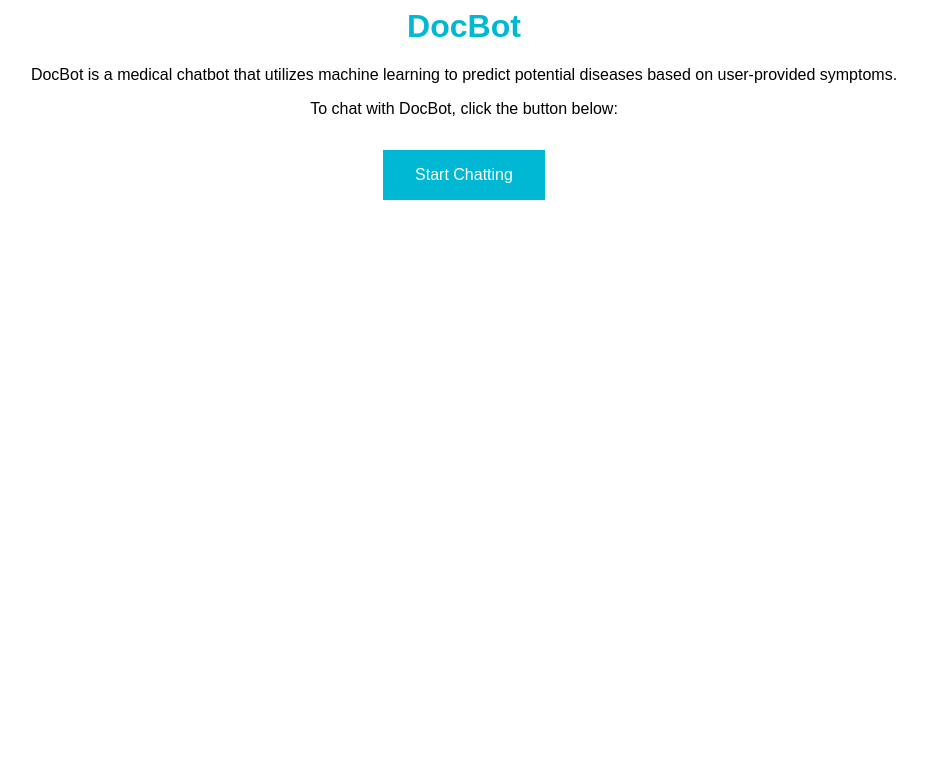
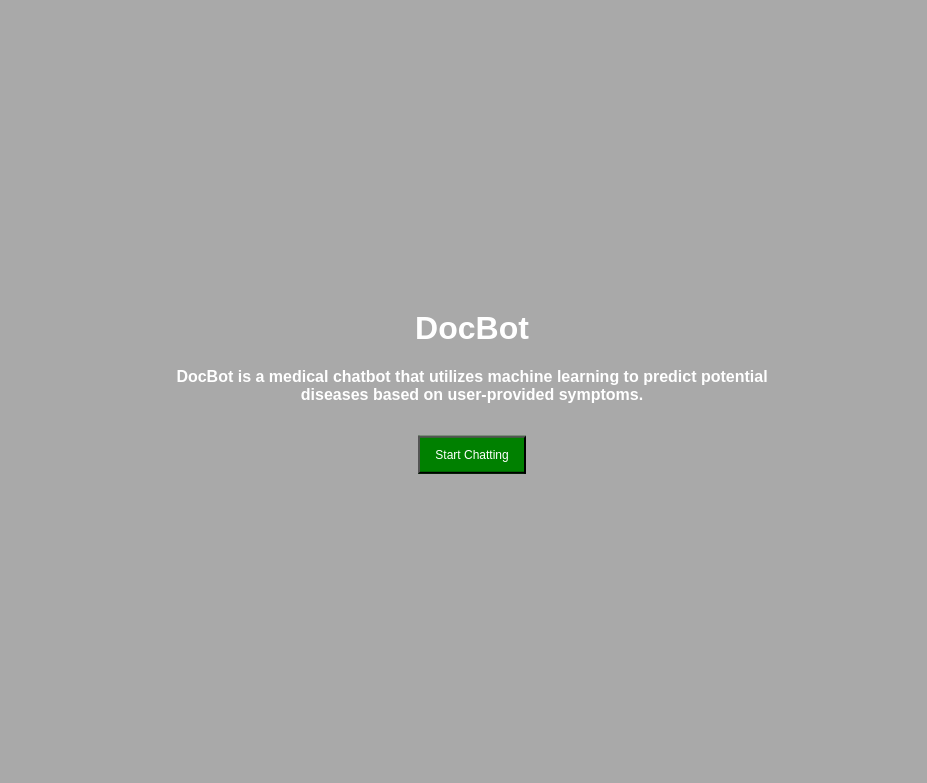
Before and after one commit to XuBai163/6CCS3PRJ, a Django app: page / in a window 1280 px wide. Shown: the top 783 px of the page, without its empty margins (176-1103 px from the left). Run offline with Django 4.2, Linux system fonts and the light colour scheme.

Commit message:
Change the layout structure of home page.

```diff
--- a/docbot/templates/home.html
+++ b/docbot/templates/home.html
@@ -6,7 +6,6 @@
   <body>
     <h1>DocBot</h1>
     <p>DocBot is a medical chatbot that utilizes machine learning to predict potential diseases based on user-provided symptoms.</p>
-    <p>To chat with DocBot, click the button below:</p>
     <form action="{% url 'chatbot' %}" method="GET">
       <button type="submit">Start Chatting</button>
     </form>
@@ -16,19 +15,26 @@
     body {
       font-family: Arial, sans-serif;
       text-align: center;
+      position: absolute;
+      top: 50%;
+      left: 50%;
+      transform: translate(-50%, -50%);
+      background-color: darkgray;
     }
     h1 {
-      color:#00b8d4;
+      color:white;
+    }
+    p {
+      color: white;
+      font-weight: bold;
     }
     button {
-      background-color: #00b8d4;
-      border: none;
+      background-color: green;
       color: white;
-      padding: 16px 32px;
+      padding: 10px 15px;
+      font-size: 12px;
       text-align: center;
-      text-decoration: none;
       display: inline-block;
-      font-size: 16px;
       margin: 16px auto;
       cursor: pointer;
     }
```
